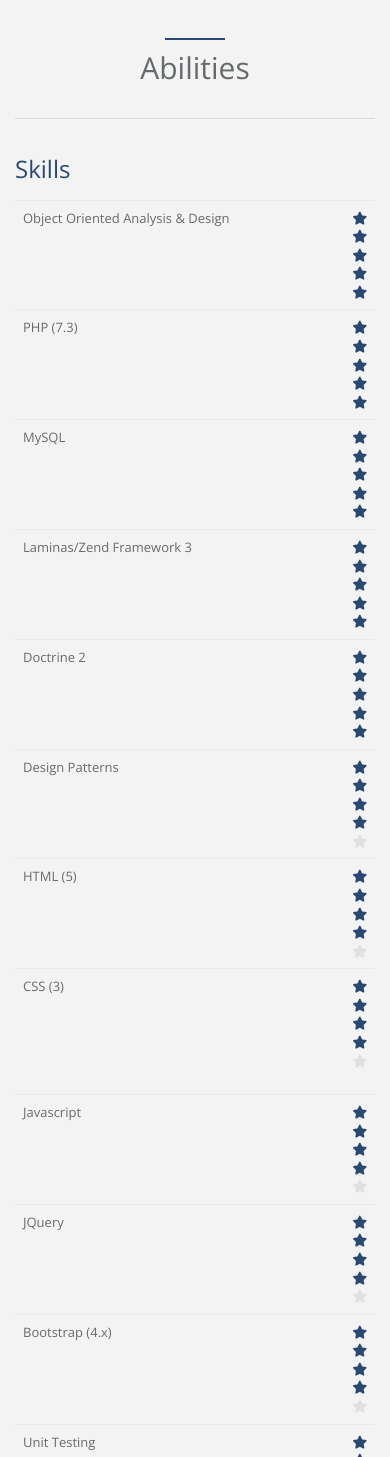
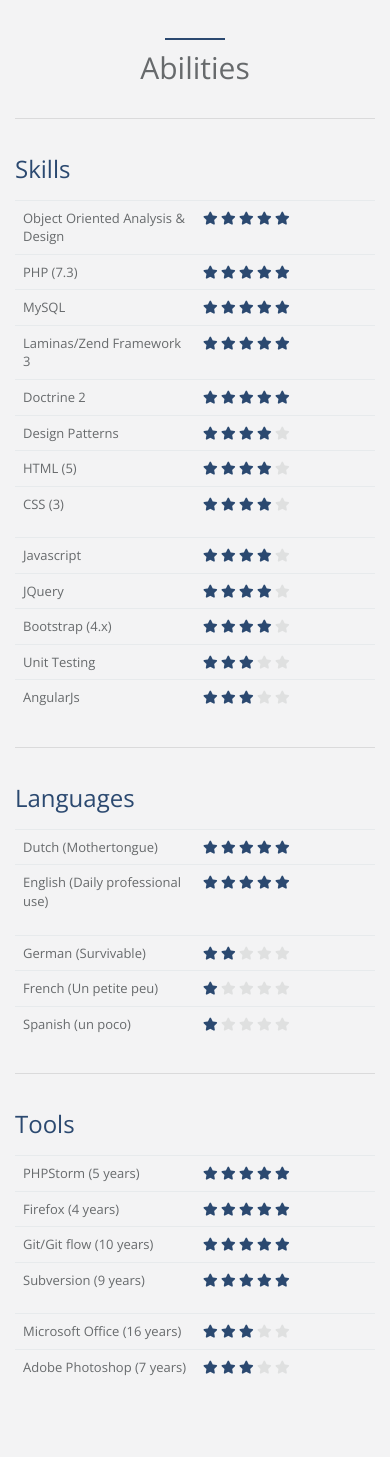
Before and after one commit to andrehebben/performan, a PHP site: template module/Application/view/application/index/index.twig in a window 390 px wide. Shown: the part 3994-5451 px from the top of the page. Run offline with PHP 8.4, Linux system fonts and the light colour scheme; the template is opened without the code that fills it, so the values that code supplies are empty; some libraries are stand-ins or nearby versions.

Commit message:
Chrome fix for table rows

```diff
--- a/module/Application/view/application/index/index.twig
+++ b/module/Application/view/application/index/index.twig
@@ -250,7 +250,7 @@
         <div class="row">
             <div class="col-lg-6">
                  <table class="table table-hover">
-                     <tr>
+                     <tr class="d-flex">
                          <td class="col-md-6">Object Oriented Analysis &amp; Design</td>
                          <td class="col-md-6"><span class="fa fa-star checked"></span>
                              <span class="fa fa-star checked"></span>
@@ -258,7 +258,7 @@
                              <span class="fa fa-star checked"></span>
                              <span class="fa fa-star checked"></span></td>
                      </tr>
-                     <tr>
+                     <tr class="d-flex">
                          <td class="col-md-6">PHP (7.3)</td>
                          <td class="col-md-6"><span class="fa fa-star checked"></span>
                              <span class="fa fa-star checked"></span>
@@ -266,14 +266,14 @@
                              <span class="fa fa-star checked"></span>
                              <span class="fa fa-star checked"></span></td>
                      </tr>
-                     <tr><td class="col-md-6">MySQL</td>
+                     <tr class="d-flex"><td class="col-md-6">MySQL</td>
                          <td class="col-md-6"><span class="fa fa-star checked"></span>
                              <span class="fa fa-star checked"></span>
                              <span class="fa fa-star checked"></span>
                              <span class="fa fa-star checked"></span>
                              <span class="fa fa-star checked"></span></td>
                      </tr>
-                     <tr>
+                     <tr class="d-flex">
                          <td class="col-md-6">Laminas/Zend Framework 3</td>
                          <td class="col-md-6"><span class="fa fa-star checked"></span>
                              <span class="fa fa-star checked"></span>
@@ -281,7 +281,7 @@
                              <span class="fa fa-star checked"></span>
                              <span class="fa fa-star checked"></span></td>
                      </tr>
-                     <tr>
+                     <tr class="d-flex">
                          <td class="col-md-6">Doctrine 2</td>
                          <td class="col-md-6"><span class="fa fa-star checked"></span>
                              <span class="fa fa-star checked"></span>
@@ -289,7 +289,7 @@
                              <span class="fa fa-star checked"></span>
                              <span class="fa fa-star checked"></span></td>
                      </tr>
-                     <tr>
+                     <tr class="d-flex">
                          <td class="col-md-6">Design Patterns</td>
                             <td class="col-md-6"><span class="fa fa-star checked"></span>
                                 <span class="fa fa-star checked"></span>
@@ -297,7 +297,7 @@
                                 <span class="fa fa-star checked"></span>
                                 <span class="fa fa-star"></span></td>
                      </tr>
-                     <tr>
+                     <tr class="d-flex">
                          <td class="col-md-6">HTML (5)</td>
                          <td class="col-md-6"><span class="fa fa-star checked"></span>
                              <span class="fa fa-star checked"></span>
@@ -305,7 +305,7 @@
                              <span class="fa fa-star checked"></span>
                              <span class="fa fa-star"></span></td>
                      </tr>
-                     <tr><td class="col-md-6">CSS (3)</td>
+                     <tr class="d-flex"><td class="col-md-6">CSS (3)</td>
                          <td class="col-md-6"><span class="fa fa-star checked"></span>
                              <span class="fa fa-star checked"></span>
                              <span class="fa fa-star checked"></span>
@@ -317,21 +317,21 @@
             <div class="col-lg-6">
                 <table class="table table-hover">
 
-                    <tr><td class="col-md-6">Javascript</td>
+                    <tr class="d-flex"><td class="col-md-6">Javascript</td>
                         <td class="col-md-6"><span class="fa fa-star checked"></span>
                             <span class="fa fa-star checked"></span>
                             <span class="fa fa-star checked"></span>
                             <span class="fa fa-star checked"></span>
                             <span class="fa fa-star"></span></td>
                     </tr>
-                    <tr><td class="col-md-6">JQuery</td>
+                    <tr class="d-flex"><td class="col-md-6">JQuery</td>
                         <td class="col-md-6"><span class="fa fa-star checked"></span>
                             <span class="fa fa-star checked"></span>
                             <span class="fa fa-star checked"></span>
                             <span class="fa fa-star checked"></span>
                             <span class="fa fa-star"></span></td>
                     </tr>
-                    <tr><td class="col-md-6">Bootstrap (4.x)</td>
+                    <tr class="d-flex"><td class="col-md-6">Bootstrap (4.x)</td>
                         <td class="col-md-6"><span class="fa fa-star checked"></span>
                             <span class="fa fa-star checked"></span>
                             <span class="fa fa-star checked"></span>
@@ -339,7 +339,7 @@
                             <span class="fa fa-star"></span></td>
                     </tr>
 
-                    <tr>
+                    <tr class="d-flex">
                         <td class="col-md-6">Unit Testing</td>
                         <td class="col-md-6"><span class="fa fa-star checked"></span>
                             <span class="fa fa-star checked"></span>
@@ -347,7 +347,7 @@
                             <span class="fa fa-star"></span>
                             <span class="fa fa-star"></span></td>
                     </tr>
-                    <tr><td class="col-md-6">AngularJs</td>
+                    <tr class="d-flex"><td class="col-md-6">AngularJs</td>
                         <td class="col-md-6"><span class="fa fa-star checked"></span>
                             <span class="fa fa-star checked"></span>
                             <span class="fa fa-star checked"></span>
@@ -366,7 +366,7 @@
         <div class="row">
             <div class="col-lg-6">
                 <table class="table table-hover">
-                    <tr>
+                    <tr class="d-flex">
                         <td class="col-md-6">Dutch (Mothertongue)</td>
                         <td class="col-md-6"><span class="fa fa-star checked"></span>
                             <span class="fa fa-star checked"></span>
@@ -374,7 +374,7 @@
                             <span class="fa fa-star checked"></span>
                             <span class="fa fa-star checked"></span></td>
                     </tr>
-                    <tr>
+                    <tr class="d-flex">
                         <td class="col-md-6">English (Daily professional use)</td>
                         <td class="col-md-6"><span class="fa fa-star checked"></span>
                             <span class="fa fa-star checked"></span>
@@ -386,7 +386,7 @@
             </div>
             <div class="col-lg-6">
                 <table class="table table-hover">
-                    <tr>
+                    <tr class="d-flex">
                         <td class="col-md-6">German (Survivable)</td>
                         <td class="col-md-6"><span class="fa fa-star checked"></span>
                             <span class="fa fa-star checked"></span>
@@ -394,14 +394,14 @@
                             <span class="fa fa-star"></span>
                             <span class="fa fa-star"></span></td>
                     </tr>
-                    <tr><td class="col-md-6">French (Un petite peu)</td>
+                    <tr class="d-flex"><td class="col-md-6">French (Un petite peu)</td>
                         <td class="col-md-6"><span class="fa fa-star checked"></span>
                             <span class="fa fa-star"></span>
                             <span class="fa fa-star"></span>
                             <span class="fa fa-star"></span>
                             <span class="fa fa-star"></span></td>
                     </tr>
-                    <tr><td class="col-md-6">Spanish (un poco)</td>
+                    <tr class="d-flex"><td class="col-md-6">Spanish (un poco)</td>
                         <td class="col-md-6"><span class="fa fa-star checked"></span>
                             <span class="fa fa-star"></span>
                             <span class="fa fa-star"></span>
@@ -421,7 +421,7 @@
         <div class="row">
             <div class="col-lg-6">
                 <table class="table table-hover">
-                    <tr>
+                    <tr class="d-flex">
                         <td class="col-md-6">PHPStorm (5 years)</td>
                         <td class="col-md-6"><span class="fa fa-star checked"></span>
                             <span class="fa fa-star checked"></span>
@@ -429,7 +429,7 @@
                             <span class="fa fa-star checked"></span>
                             <span class="fa fa-star checked"></span></td>
                     </tr>
-                    <tr>
+                    <tr class="d-flex">
                         <td class="col-md-6">Firefox (4 years)</td>
                         <td class="col-md-6"><span class="fa fa-star checked"></span>
                             <span class="fa fa-star checked"></span>
@@ -438,7 +438,7 @@
                             <span class="fa fa-star checked"></span>
                         </td>
                     </tr>
-                    <tr>
+                    <tr class="d-flex">
                         <td class="col-md-6">Git/Git flow (10 years)</td>
                         <td class="col-md-6"><span class="fa fa-star checked"></span>
                             <span class="fa fa-star checked"></span>
@@ -447,7 +447,7 @@
                             <span class="fa fa-star checked"></span>
                         </td>
                     </tr>
-                    <tr>
+                    <tr class="d-flex">
                     <td class="col-md-6">Subversion (9 years)</td>
                     <td class="col-md-6"><span class="fa fa-star checked"></span>
                         <span class="fa fa-star checked"></span>
@@ -460,14 +460,14 @@
             </div>
             <div class="col-lg-6">
                 <table class="table table-hover">
-                    <tr><td class="col-md-6">Microsoft Office (16 years)</td>
+                    <tr class="d-flex"><td class="col-md-6">Microsoft Office (16 years)</td>
                         <td class="col-md-6"><span class="fa fa-star checked"></span>
                             <span class="fa fa-star checked"></span>
                             <span class="fa fa-star checked"></span>
                             <span class="fa fa-star"></span>
                             <span class="fa fa-star"></span></td>
                     </tr>
-                    <tr><td class="col-md-6">Adobe Photoshop (7 years)</td>
+                    <tr class="d-flex"><td class="col-md-6">Adobe Photoshop (7 years)</td>
                         <td class="col-md-6"><span class="fa fa-star checked"></span>
                             <span class="fa fa-star checked"></span>
                             <span class="fa fa-star checked"></span>
```
